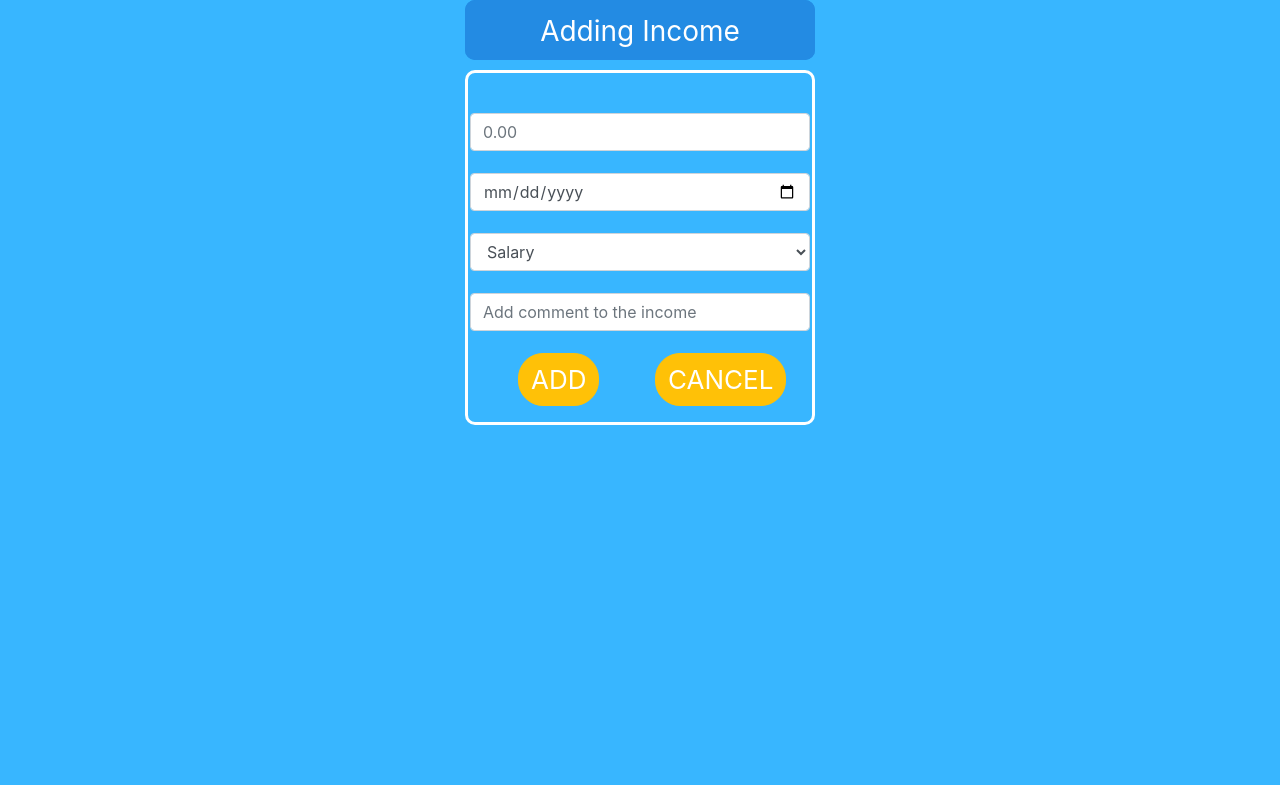
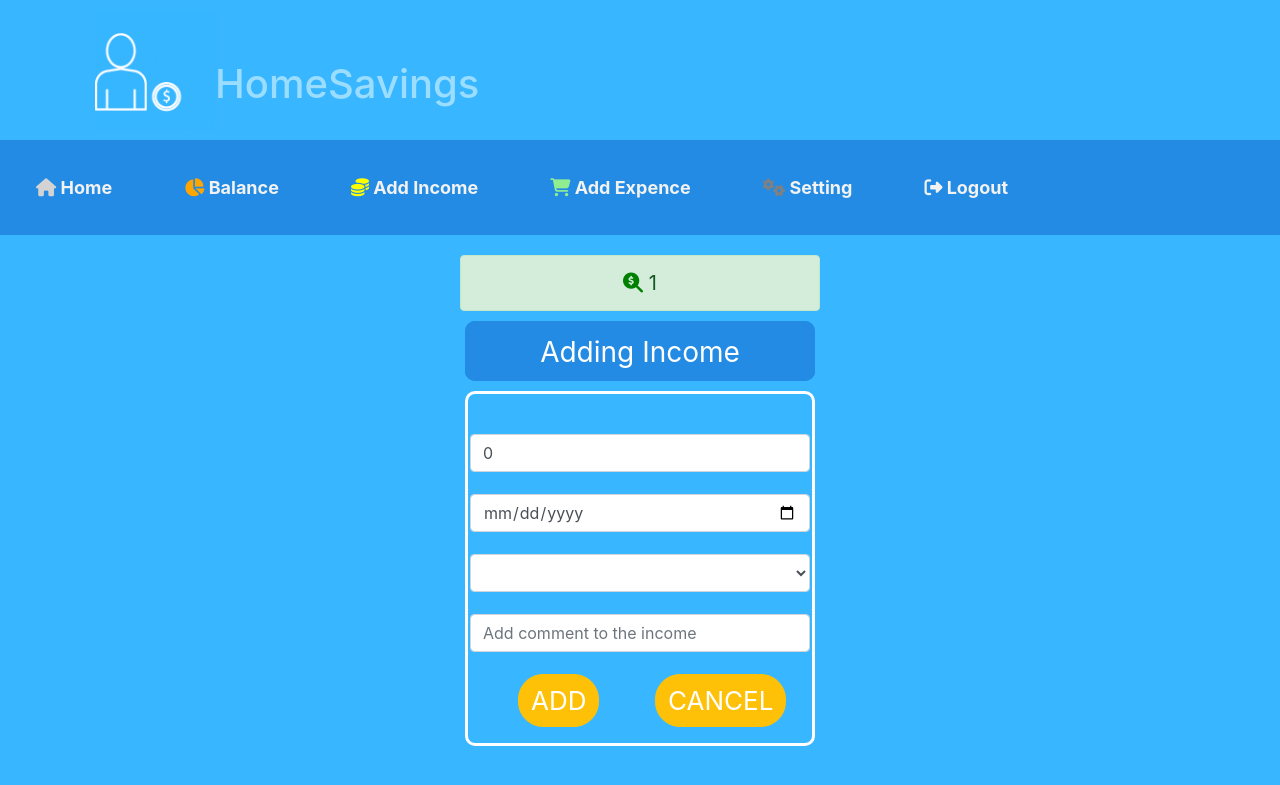
Before and after one commit to Adamall123/HomeSavings, a PHP site: page /income.php in a window 1280 px wide. Shown: the top 785 px of the page. Run offline with PHP 8.4, Linux system fonts and the light colour scheme; the visitor is signed in with stand-in values (Sample User, id 1); lists and menus that the app fills with data are empty; some libraries are stand-ins or nearby versions.

Commit message:
add income

```diff
--- a/income.php
+++ b/income.php
@@ -1,52 +1,108 @@
+<?php
+	//send logged in id user?
+	session_start();
+	$user_loggedin_id =  $_SESSION['id'];
+	require_once "connect.php";
+	mysqli_report(MYSQLI_REPORT_STRICT);
+	try{
+		$connection = new mysqli($host, $db_user,$db_password,$db_name);
+		if($connection->connect_errno!=0){
+				throw new Exception(mysqli_connect_errno());
+		}
+	}catch(Exception $e){
+
+	}
+?>
 <!DOCTYPE html>
 <html lang="en">
 <head>
     <meta charset="utf-8">
-    <meta name="viewport" content="width=device-width, initial-scale=1">
-    <link rel="stylesheet" href="https://cdnjs.cloudflare.com/ajax/libs/font-awesome/4.7.0/css/font-awesome.min.css">
-        <link rel="stylesheet" href="https://stackpath.bootstrapcdn.com/bootstrap/4.5.2/css/bootstrap.min.css" integrity="sha384-JcKb8q3iqJ61gNV9KGb8thSsNjpSL0n8PARn9HuZOnIxN0hoP+VmmDGMN5t9UJ0Z" crossorigin="anonymous">
+	<meta name="viewport" content="width=device-width, initial-scale=1">
+    <script src="https://ajax.googleapis.com/ajax/libs/jquery/3.2.1/jquery.min.js"></script>
+    <link rel="stylesheet" href="https://stackpath.bootstrapcdn.com/bootstrap/4.5.2/css/bootstrap.min.css" integrity="sha384-JcKb8q3iqJ61gNV9KGb8thSsNjpSL0n8PARn9HuZOnIxN0hoP+VmmDGMN5t9UJ0Z" crossorigin="anonymous">
     <link rel="stylesheet" type="text/css" href="resources/css/style.css">
+    <link rel="preconnect" href="https://fonts.gstatic.com">
+    <link href="https://fonts.googleapis.com/css2?family=Libre+Baskerville:ital@0;1&display=swap" rel="stylesheet">
+    <title>HomeSavings</title>
     <script src="resources/js/homesaves.js"></script>
-     <title>HomeSavings</title>
+    <script src="https://www.gstatic.com/charts/loader.js"></script>
+    <script src="https://kit.fontawesome.com/a076d05399.js"></script>
 </head>
 
 <body>
+   <header>
+        <div class="container">
+            <div id="overlay"><img src="resources/img/logoTree.gif" alt="logo" /></div>
+            <h1>HomeSavings</h1>
+        </div>
+	</header>
+	<div class="topnav" id="myTopnav" >
+       <a href="mainPage.php" class="mainPage" ><i class="fas fa-home" style="color:lightgray"></i> Home</a>
+        <a class="balance" ><i class="fas fa-chart-pie" style="color:orange"></i> Balance</a>
+        <a href="income.php" class="income " ><i class="fas fa-coins" style="color:yellow"></i> Add Income</a>
+        <a href="expence.php" class="expence"><i class="fas fa-shopping-cart" style="color:lightgreen"></i> Add Expence</a>
 
-    <div id="incomePanel">
+             <a href="settings.php" class="settings topnav-right"><i class="fas fa-cogs" style="color:gray"></i> Setting</a>
+            <a class="logout" href="logout.php" ><i class="fas fa-sign-out-alt"></i> Logout</a>
+
+        <a href="javascript:void(0);" class="icon" onclick="myFunction()">
+            <i class="fa fa-bars"></i>
+        </a>
+    </div>
+	 <?php
+			if(isset($_SESSION['addedIncome'])){
+				?><div class="alert alert-success" role="alert" style="max-width: 360px; margin:auto; text-align: center; margin-bottom:10px;">
+				<i class="fas fa-search-dollar" style="color: green";></i>
+				 <?php  echo $_SESSION['addedIncome'];
+				 unset($_SESSION['addedIncome']);?>
+				</div>
+			<?php }?>
+
+	<main>
+
+		<div class="container">
+
+			<div id="incomePanel">
         <div id="upperIncomePanel">
             <div id="upperIncomePanelText">
                 Adding Income
             </div>
-
         </div>
         <div class="lowerPanel" style="height: 355px;">
-            <form>
+			<?php
+				$sql = "SELECT id, name FROM incomes_category_assigned_to_users WHERE user_id = '$user_loggedin_id'";
+				$result = mysqli_query($connection, $sql);
+			?>
+            <form method="POST" action="addIncome.php" >
                 <div class="inputPanel">
-                    <input type="number" name="amount" step="0.01" placeholder="0.00" min="0.00" max="99999999.99" class="form-control" value="">
+                    <input type="number" name="amount" step="0.01" placeholder="0.00" min="0.01" max="99999999.99" class="form-control" value="0">
                 </div>
 
                 <div class="inputPanel">
-                    <input type="date" name="date" class="form-control" id="enterDate" value="">
+                    <input type="date" name="date" class="form-control" id="enterDate" value="" required>
+
                 </div>
-
                 <div class="inputPanel">
-
                     <select class="form-control" name="income_category_id">
-                        <option value="">Salary</option>
-                        <option value="">Interest</option>
-                        <option value="">Allegro</option>
-                        <option value="">Default</option>
+						<?php
+						while($row=mysqli_fetch_array($result)){ ?>
+                        <option value="<?php echo $row['id'];?>"><?php echo $row['name'];?></option>
+						<?php }
+						?>
                     </select>
                 </div>
-
                 <div class="inputPanel">
                     <input type="text" name="comment" class="form-control" placeholder="Add comment to the income" value="">
                 </div>
-                <input type="submit" class="btn btn-warning button1" value="ADD">
+                <input type="submit" name="submit" class="btn btn-warning button1" value="ADD">
                 <input type="button" class="btn btn-warning button1" value="CANCEL">
             </form>
         </div>
     </div>
+		</div>
+
+	</main>
+
 
 
     <script>
--- a/resources/css/style.css
+++ b/resources/css/style.css
@@ -108,7 +108,7 @@
 .topnav {
   overflow: hidden;
   background-color: #238be3;
-    margin-bottom: 100px;
+    margin-bottom: 20px;
     padding-left:20%;
     text-align: center;
 }
--- a/resources/js/homesaves.js
+++ b/resources/js/homesaves.js
@@ -51,6 +51,7 @@
     })
 });
 */
+/*
 $(document).ready(function () {
     $(".income").click(function () {
         $('main').load("income.php");
@@ -74,6 +75,7 @@
         //issue loadging page login.html and after display briefly page changing div conent and displaying what it wanted to being displayed
     })
 });
+*/
 /*
 $(document).ready(function () {
     $(".settings").click(function () {
```
Also changed, not shown: addIncome.php (added, +37 -0 lines), mainPage.php (+8 -9 lines), settings.php (+5 -38 lines).
